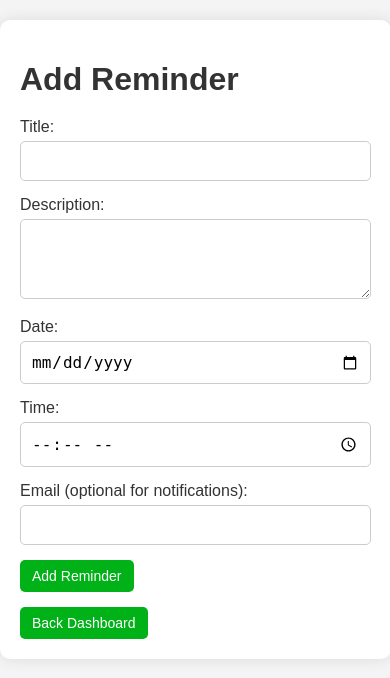
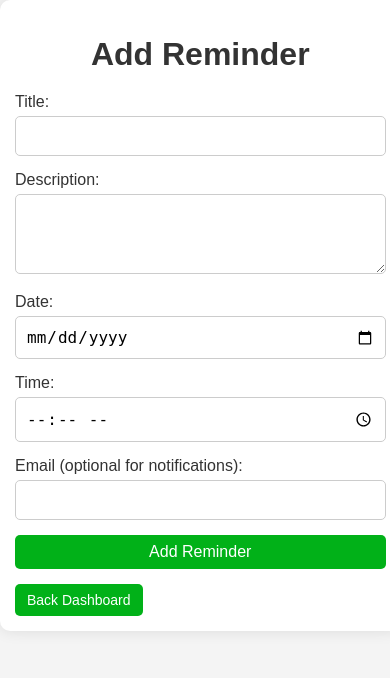
Before and after one commit to SammyZee55/GROUP-N4-SOFTWARE-LECTURE-REMINDER-SYSTEM, a Flask app: page /add in a window 390 px wide. Shown: the top 678 px of the page. Run offline with Flask 3, Linux system fonts and the light colour scheme; a user stored in the database is signed in.

Commit message:
Fixed mobile responsiveness and email notifications

```diff
--- a/static/script.js
+++ b/static/script.js
@@ -30,6 +30,10 @@ document.addEventListener("DOMContentLoaded", () => {
         Notification.requestPermission();
     }
 
+    new Notification("Lecture Reminder", {
+        body: "Your lecture starts soon."
+    });
+
     // Display today's reminders if on dashboard
     const todayRemindersList = document.querySelectorAll("#todayReminders li");
     if (todayRemindersList.length > 0 && Notification.permission === "granted") {
@@ -42,3 +46,9 @@ document.addEventListener("DOMContentLoaded", () => {
         });
     }
 });
+
+
+if ('serviceWorker' in navigator) {
+    navigator.serviceWorker.register('/service-worker.js')
+        .then(() => console.log('Service Worker Registered'));
+}
--- a/static/style.css
+++ b/static/style.css
@@ -219,3 +219,71 @@ textarea {
 #darkModeToggle {
     margin-bottom: 20px;
 }
+
+
+/* ============================= */
+/* Mobile Responsiveness */
+/* ============================= */
+
+@media screen and (max-width: 768px) {
+
+    body {
+        overflow-x: hidden;
+    }
+
+    .container {
+        width: 95%;
+        padding: 15px;
+        margin: auto;
+    }
+
+    nav,
+    .navbar {
+        flex-direction: column;
+        align-items: center;
+    }
+
+    nav a,
+    .navbar a {
+        display: block;
+        width: 100%;
+        text-align: center;
+        margin: 5px 0;
+    }
+
+    form {
+        width: 100%;
+    }
+
+    input,
+    select,
+    textarea,
+    button {
+        width: 100%;
+        box-sizing: border-box;
+        font-size: 16px;
+    }
+
+    table {
+        display: block;
+        overflow-x: auto;
+        white-space: nowrap;
+    }
+
+    .dashboard-cards,
+    .card-container {
+        display: flex;
+        flex-direction: column;
+        gap: 15px;
+    }
+
+    .card {
+        width: 100%;
+    }
+
+    h1,
+    h2,
+    h3 {
+        text-align: center;
+    }
+}
--- /dev/null
+++ b/static/sw.js
@@ -0,0 +1,3 @@
+self.addEventListener("install", event => {
+    console.log("Service Worker Installed");
+});
--- a/templates/add_reminder.html
+++ b/templates/add_reminder.html
@@ -2,8 +2,10 @@
 <html lang="en">
 <head>
 <meta charset="UTF-8">
+<meta name="viewport" content="width=device-width, initial-scale=1.0">
 <title>Add Reminder</title>
 <link rel="stylesheet" href="{{ url_for('static', filename='style.css') }}">
+<link rel="manifest" href="{{ url_for('static', filename='manifest.json') }}">
 </head>
 <body>
 <div class="container">
--- a/templates/dashboard.html
+++ b/templates/dashboard.html
@@ -2,8 +2,10 @@
 <html lang="en">
 <head>
 <meta charset="UTF-8">
+<meta name="viewport" content="width=device-width, initial-scale=1.0">
 <title>Dashboard</title>
 <link rel="stylesheet" href="{{ url_for('static', filename='style.css') }}">
+<link rel="manifest" href="{{ url_for('static', filename='manifest.json') }}">
 </head>
 <body>
 <div class="container">
--- a/templates/edit_reminder.html
+++ b/templates/edit_reminder.html
@@ -2,8 +2,10 @@
 <html lang="en">
 <head>
 <meta charset="UTF-8">
+<meta name="viewport" content="width=device-width, initial-scale=1.0">
 <title>Edit Reminder</title>
 <link rel="stylesheet" href="{{ url_for('static', filename='style.css') }}">
+<link rel="manifest" href="{{ url_for('static', filename='manifest.json') }}">
 </head>
 <body>
 <div class="container">
--- a/templates/home.html
+++ b/templates/home.html
@@ -2,10 +2,12 @@
 <html lang="en">
 <head>
 <meta charset="UTF-8">
+<meta name="viewport" content="width=device-width, initial-scale=1.0">
 <title>Lecture Reminder Home</title>
 
 
 <link rel="stylesheet" href="{{ url_for('static', filename='style.css') }}">
+<link rel="manifest" href="{{ url_for('static', filename='manifest.json') }}">
 </head>
 <body>
 <div class="container">
--- a/templates/login.html
+++ b/templates/login.html
@@ -2,8 +2,10 @@
 <html lang="en">
 <head>
 <meta charset="UTF-8">
+<meta name="viewport" content="width=device-width, initial-scale=1.0">
 <title>Login</title>
 <link rel="stylesheet" href="{{ url_for('static', filename='style.css') }}">
+<link rel="manifest" href="{{ url_for('static', filename='manifest.json') }}">
 </head>
 
 <body>
--- a/templates/register.html
+++ b/templates/register.html
@@ -2,8 +2,10 @@
 <html lang="en">
 <head>
 <meta charset="UTF-8">
+<meta name="viewport" content="width=device-width, initial-scale=1.0">
 <title>Register</title>
 <link rel="stylesheet" href="{{ url_for('static', filename='style.css') }}">
+<link rel="manifest" href="{{ url_for('static', filename='manifest.json') }}">
 </head>
 
 <body>
--- a/templates/view_reminder.html
+++ b/templates/view_reminder.html
@@ -2,8 +2,10 @@
 <html lang="en">
 <head>
 <meta charset="UTF-8">
+<meta name="viewport" content="width=device-width, initial-scale=1.0">
 <title>View Reminder</title>
 <link rel="stylesheet" href="{{ url_for('static', filename='style.css') }}">
+<link rel="manifest" href="{{ url_for('static', filename='manifest.json') }}">
 </head>
 <body>
 <div class="container">
```
Also changed, not shown: static/manifest.json (added).
